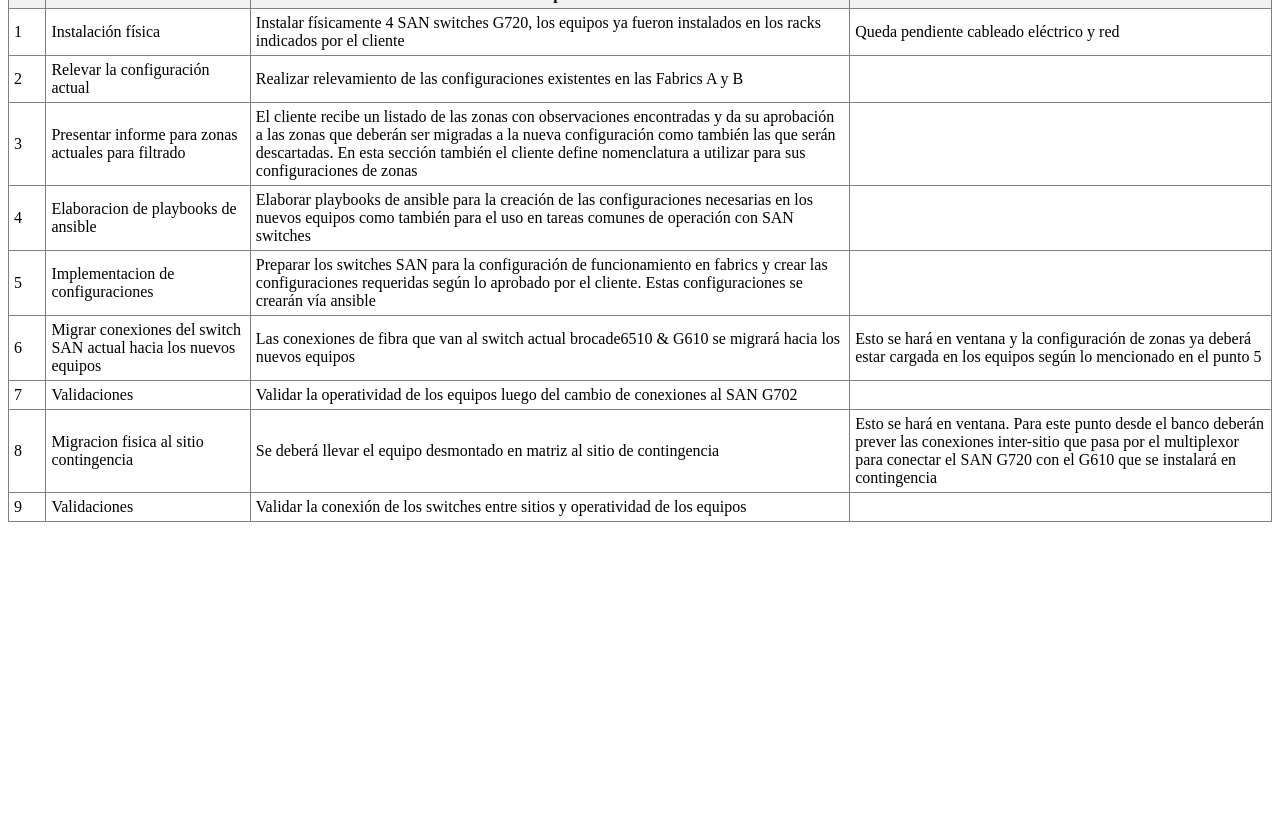
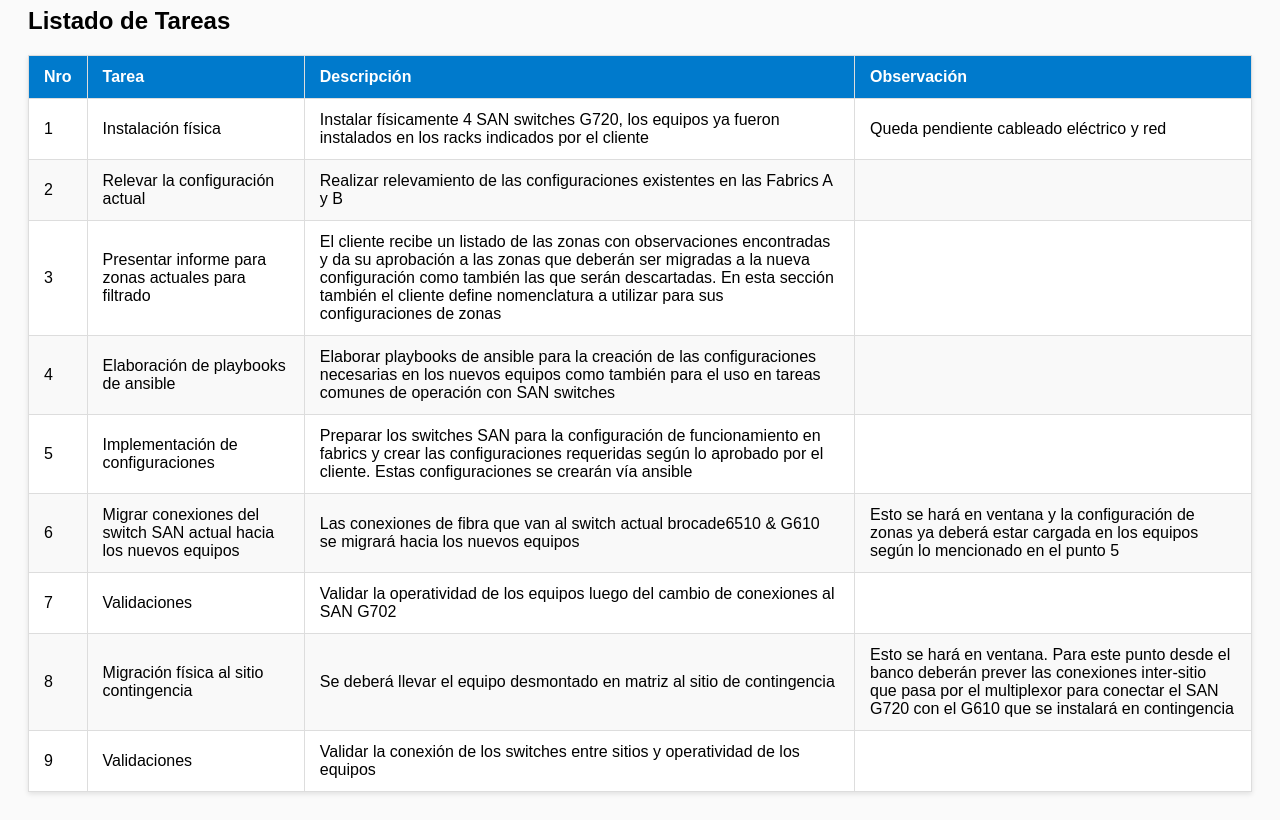
Before and after one commit to Adbonino/base, a plain HTML site: page docs/index.html in a window 1280 px wide. Shown: the part 101-921 px from the top of the page. Before the commit the page ends 800 px from the top, so only its background shows below. Drawn offline with Linux system fonts and the light colour scheme.

Commit message:
cambio de formato index.html

```diff
--- a/docs/index.html
+++ b/docs/index.html
@@ -2,18 +2,50 @@
 <!DOCTYPE html>
 <html lang="es">
 <head>
-  <meta charset="UTF-8">
-  <title>Base</title>
+  <meta charset="UTF-8" />
+  <title>Tabla de Tareas</title>
+  <style>
+    body {
+      font-family: Arial, sans-serif;
+      padding: 20px;
+      background-color: #fafafa;
+    }
+    table {
+      border-collapse: collapse;
+      width: 100%;
+      box-shadow: 0 2px 5px rgba(0,0,0,0.1);
+      background-color: white;
+    }
+    thead {
+      background-color: #007acc;
+      color: white;
+    }
+    th, td {
+      border: 1px solid #ddd;
+      padding: 12px 15px;
+      text-align: left;
+    }
+    tbody tr:nth-child(even) {
+      background-color: #f9f9f9;
+    }
+    tbody tr:hover {
+      background-color: #f1f1f1;
+    }
+  </style>
 </head>
 <body>
-  <h1>Ansible - SAN Swiths G720</h1>
-  <table border="1" cellpadding="5" cellspacing="0" style="border-collapse: collapse; width: 100%;">
-  <thead style="background-color: #f2f2f2;">
+
+  <h1>Ansible - SAN Switchs G720</h1>
+
+  <h2>Listado de Tareas</h2>
+
+  <table>
+    <thead>
       <tr>
         <th>Nro</th>
         <th>Tarea</th>
         <th>Descripción</th>
-      <th>Observacion</th>
+        <th>Observación</th>
       </tr>
     </thead>
     <tbody>
@@ -37,13 +69,13 @@
       </tr>
       <tr>
         <td>4</td>
-      <td>Elaboracion de playbooks de ansible</td>
+        <td>Elaboración de playbooks de ansible</td>
         <td>Elaborar playbooks de ansible para la creación de las configuraciones necesarias en los nuevos equipos como también para el uso en tareas comunes de operación con SAN switches</td>
         <td></td>
       </tr>
       <tr>
         <td>5</td>
-      <td>Implementacion de configuraciones</td>
+        <td>Implementación de configuraciones</td>
         <td>Preparar los switches SAN para la configuración de funcionamiento en fabrics y crear las configuraciones requeridas según lo aprobado por el cliente. Estas configuraciones se crearán vía ansible</td>
         <td></td>
       </tr>
@@ -61,7 +93,7 @@
       </tr>
       <tr>
         <td>8</td>
-      <td>Migracion fisica al sitio contingencia</td>
+        <td>Migración física al sitio contingencia</td>
         <td>Se deberá llevar el equipo desmontado en matriz al sitio de contingencia</td>
         <td>Esto se hará en ventana. Para este punto desde el banco deberán prever las conexiones inter-sitio que pasa por el multiplexor para conectar el SAN G720 con el G610 que se instalará en contingencia</td>
       </tr>
@@ -74,6 +106,5 @@
     </tbody>
   </table>
 
-
 </body>
 </html>
```
Lines whose indentation alone changed are shown as unchanged.
